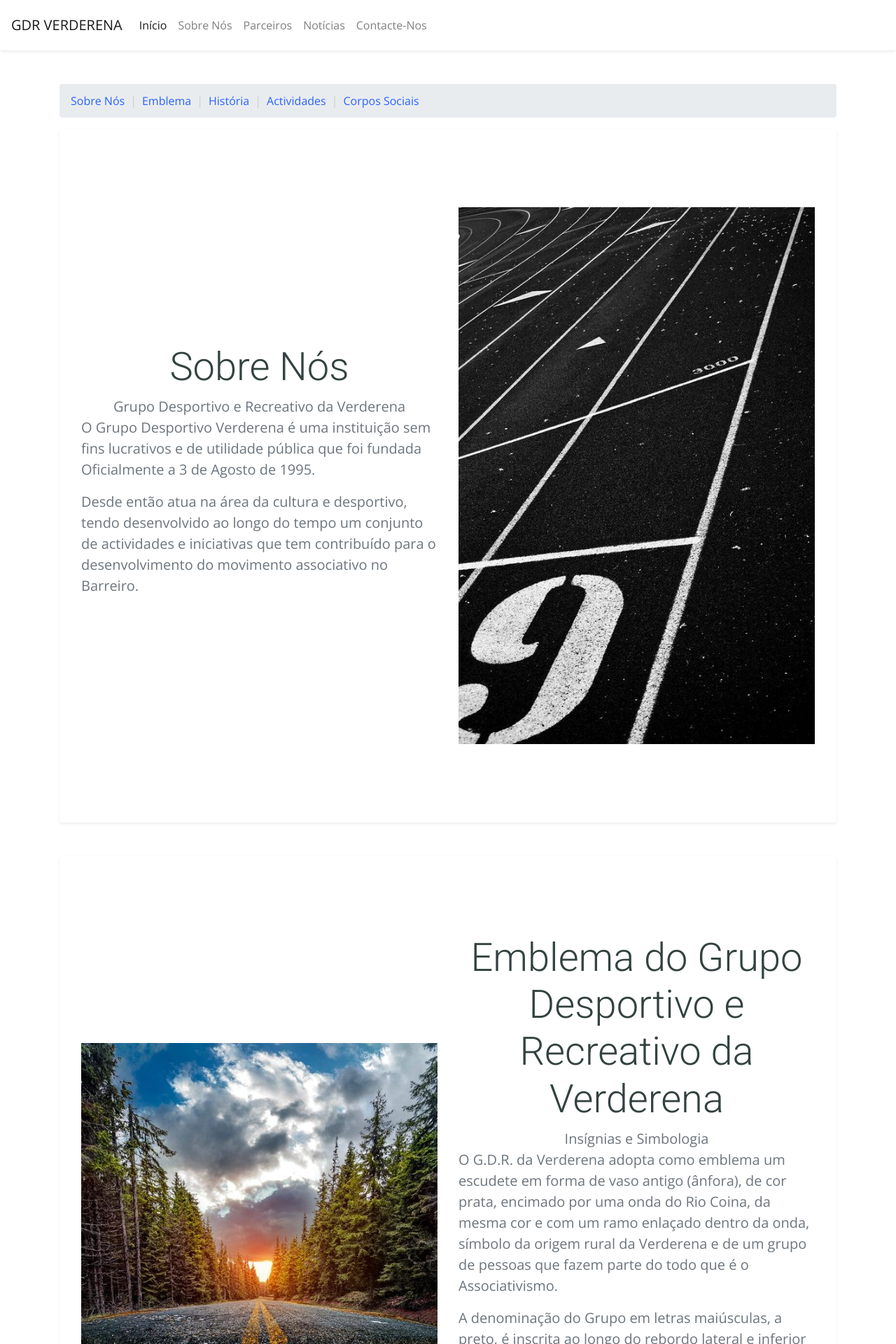
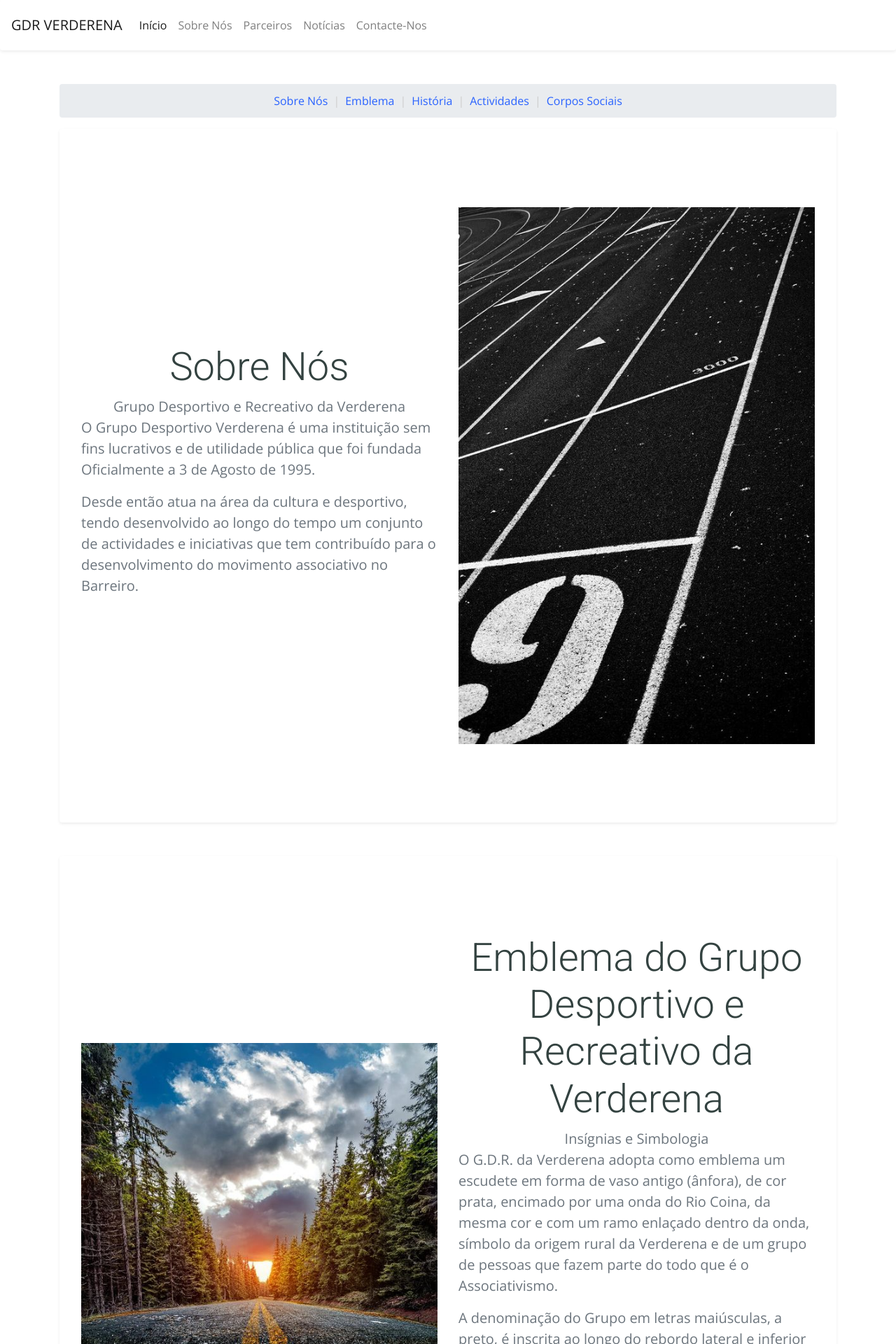
Before and after one commit to GDR-Verderena/gdr-verderena.github.io, a Jekyll site: the page built from about/index.html, in a window 1280 px wide. Shown: the top 1920 px of the page at 70% size. Built offline with Jekyll 4.4.1, drawn with Linux system fonts in a browser that asks for light colours; nearby versions of some CDN libraries; library files that are not in the unit come from our copies.

Commit message:
Update index.html

```diff
--- a/about/index.html
+++ b/about/index.html
@@ -23,7 +23,7 @@ title: G. D. R. Verderena
 -->
 
   <nav aria-label="breadcrumb text-muted bg-light">
-    <ol class="breadcrumb secondary-color">
+    <ol class="breadcrumb secondary-color justify-content-center">
       <li class="breadcrumb-item"><a class="white-text" href="#about">Sobre Nós</a></li>
       <li class="breadcrumb-item"><a class="white-text" href="#emblema">Emblema</a></li>
       <li class="breadcrumb-item"><a class="white-text" href="#historia">História</a></li>
```
